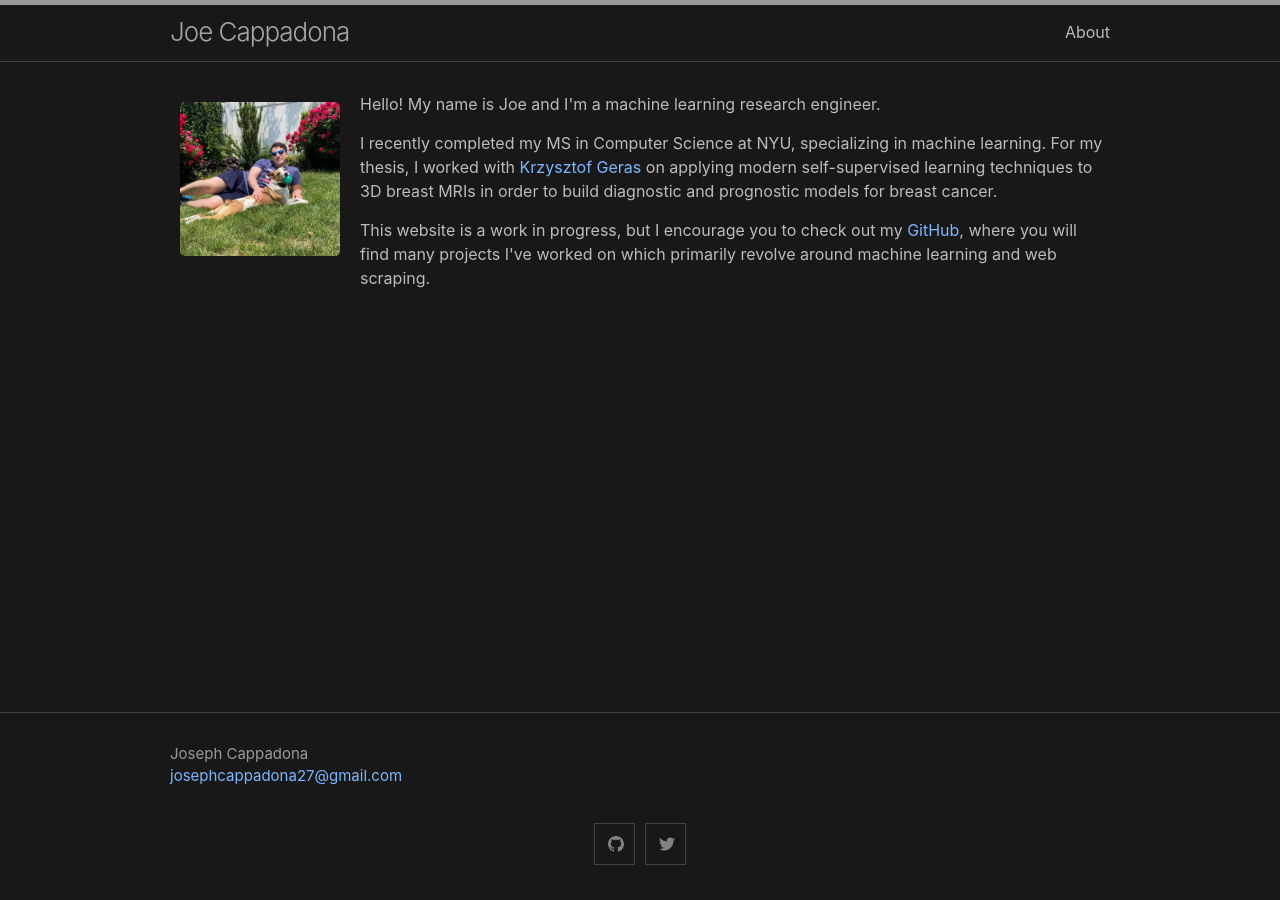
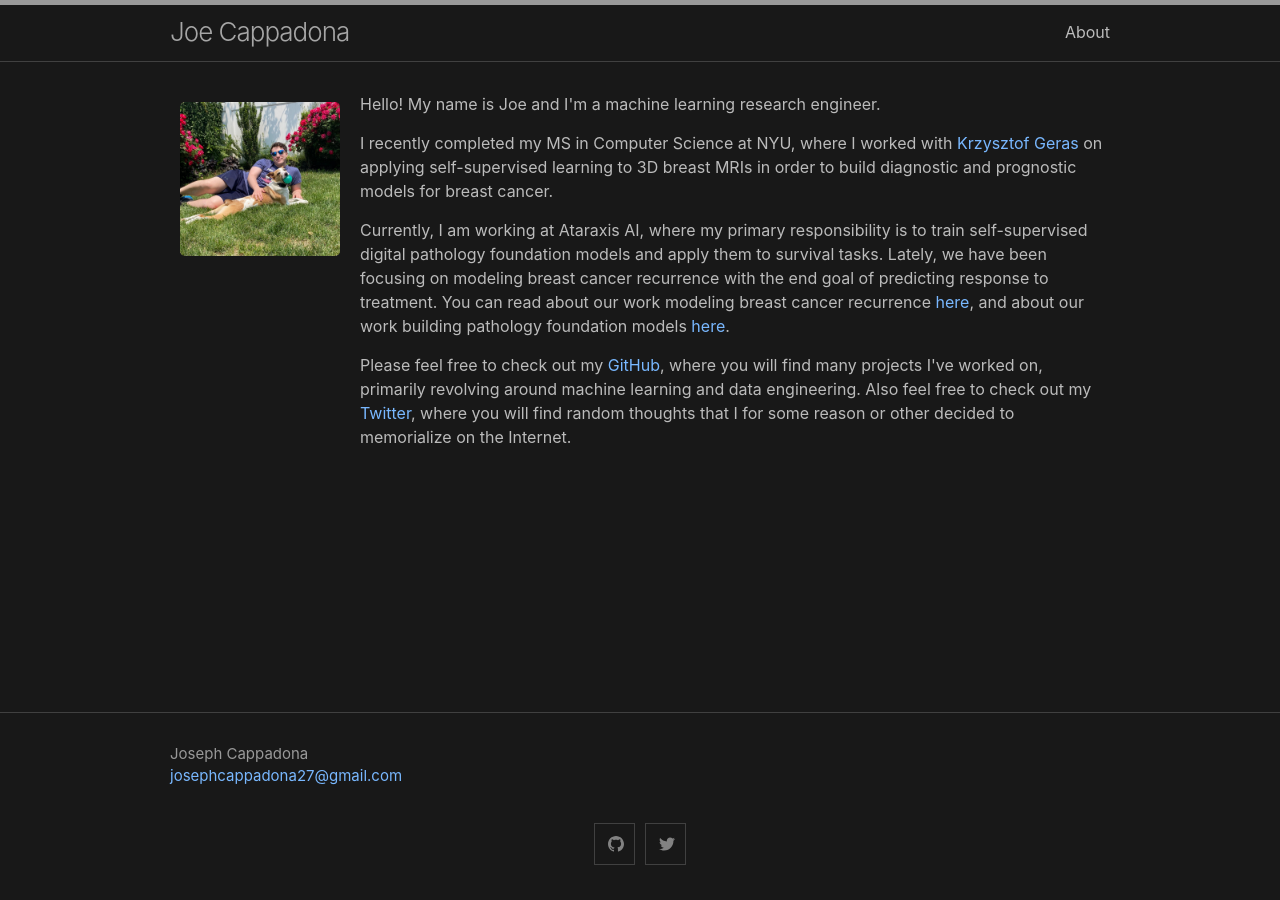
Before and after one commit to josephcappadona/josephcappadona.github.io, a Jekyll site: the page built from index.md, in a window 1280 px wide. Built offline with Jekyll 4.4.1, drawn with Linux system fonts in a browser that asks for light colours.

Commit message:
Update index.md

```diff
--- a/index.md
+++ b/index.md
@@ -9,7 +9,8 @@ layout: home
     </div>
     <div style="margin: auto 0 auto 10px;">
       <p>Hello! My name is Joe and I'm a machine learning research engineer.</p>
-      <p>I recently completed my MS in Computer Science at NYU, specializing in machine learning. For my thesis, I worked with <a href="https://cs.nyu.edu/~kgeras/">Krzysztof Geras</a> on applying modern self-supervised learning techniques to 3D breast MRIs in order to build diagnostic and prognostic models for breast cancer.</p>
-      <p>This website is a work in progress, but I encourage you to check out my <a href="https://github.com/josephcappadona">GitHub</a>, where you will find many projects I've worked on which primarily revolve around machine learning and web scraping.</p>
+      <p>I recently completed my MS in Computer Science at NYU, where I worked with <a href="https://cs.nyu.edu/~kgeras/">Krzysztof Geras</a> on applying self-supervised learning to 3D breast MRIs in order to build diagnostic and prognostic models for breast cancer.</p>
+      <p>Currently, I am working at Ataraxis AI, where my primary responsibility is to train self-supervised digital pathology foundation models and apply them to survival tasks. Lately, we have been focusing on modeling breast cancer recurrence with the end goal of predicting response to treatment. You can read about our work modeling breast cancer recurrence <a href="https://arxiv.org/abs/2410.21256">here</a>, and about our work building pathology foundation models <a href="https://cdn.prod.website-files.com/66f22558f0bee9421463707b/6723001b306063d71f2b69c3_13_Squeezing_performance_from_%20(1).pdf">here</a>.</p>
+      <p>Please feel free to check out my <a href="https://github.com/josephcappadona">GitHub</a>, where you will find many projects I've worked on, primarily revolving around machine learning and data engineering. Also feel free to check out my <a href="https://twitter.com/joecappadona">Twitter</a>, where you will find random thoughts that I for some reason or other decided to memorialize on the Internet.</p>
   </div>
 </div>
```
